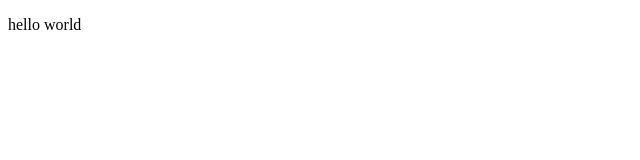
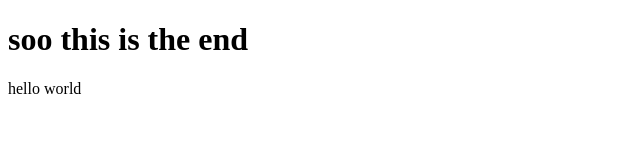
Before and after one commit to DRDYNO777/atry, a plain HTML site: page index.html in a window 1280 px wide. Shown: the whole page, without its empty margins (0-640 px from the left). Drawn offline with Linux system fonts and the light colour scheme.

Commit message:
Update index.html

```diff
--- a/index.html
+++ b/index.html
@@ -6,6 +6,10 @@
     <title>Document</title>
 </head>
 <body>
+    <h1>soo this is the end
+
+    </h1>
+
     <p>hello world</p>
 </body>
 </html>
```
